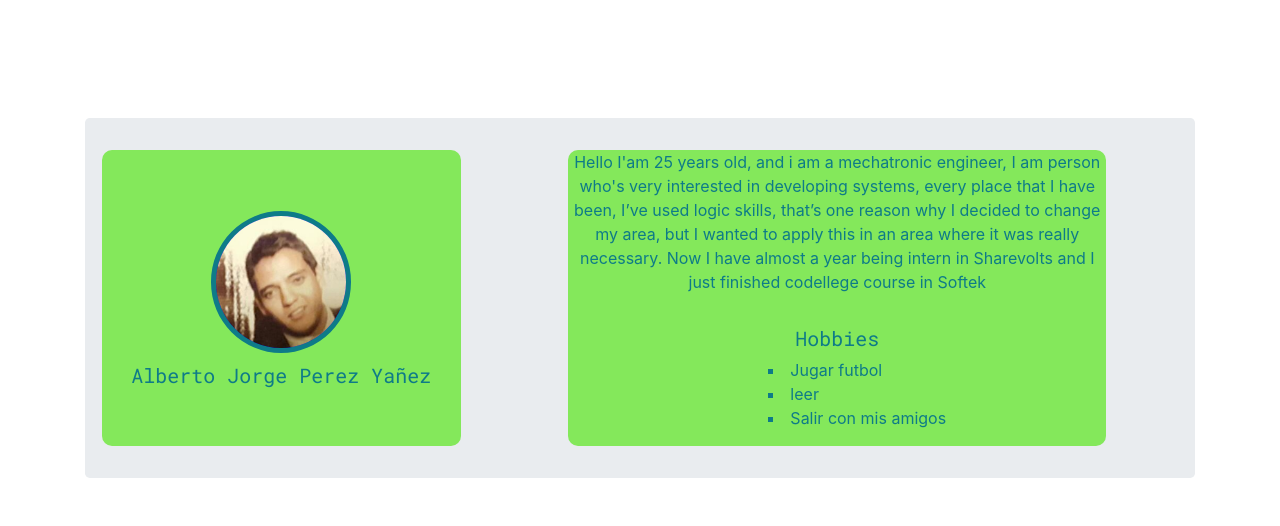
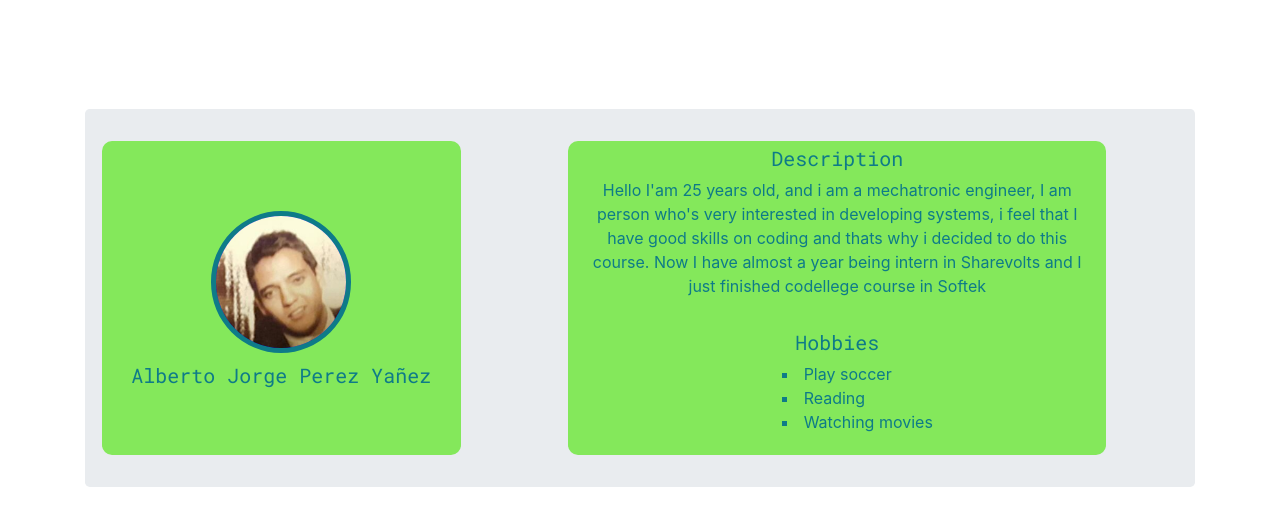
Before and after one commit to ALBERTOGUER/bootcamp-practica-git, a plain HTML site: page index.html in a window 1280 px wide. Shown: the part 62-588 px from the top of the page. Drawn offline with nearby package versions, Linux system fonts and the light colour scheme.

Commit message:
ajustes en la practica

```diff
--- a/css/style.css
+++ b/css/style.css
@@ -43,10 +43,19 @@ img{
     background:  #84E85B;
     border-radius: 10px;
     color: #0E7B88;
+    padding: 5px !important;
+    box-sizing: border-box;
+    display: flex;
+    flex-direction: column;
+    align-items:center
 }
 
 p{
     text-align: center;
+
+
+    box-sizing: border-box;
+    width: 90%;
 }
 
 .li{
@@ -66,3 +75,7 @@ h5,h6{
     display: flex;
     align-items: center;
 }
+#description{
+display: flex;
+justify-content: center;
+}
--- a/index.html
+++ b/index.html
@@ -47,11 +47,10 @@
                     <h5>Alberto Jorge Perez Yañez</h5>
                 </div>
                 <div class="col-6 cambio_col1">
-                    <div class="row">
+                    <div class="row" id="description">
+                        <h5>Description</h5>
                         <p>Hello I'am 25 years old, and i am a mechatronic engineer, I am person who's very interested in
-                            developing systems, every place that I have been, I’ve used logic skills, that’s one reason
-                            why I decided to change my area, but I wanted to apply this in an area where it was really
-                            necessary.
+                            developing systems, i feel that I  have good skills on coding and thats why i decided to do this course.
                             Now I have almost a year being intern in Sharevolts and I just finished codellege course in
                             Softek
                         </p>
@@ -60,9 +59,9 @@
 
                         <h5>Hobbies</h5>
                         <ul>
-                            <li class="li">Jugar futbol</li>
-                            <li class="li">leer</li>
-                            <li class="li">Salir con mis amigos</li>
+                            <li class="li">Play soccer</li>
+                            <li class="li">Reading</li>
+                            <li class="li">Watching movies</li>
                         </ul>
                     </div>
 
```
